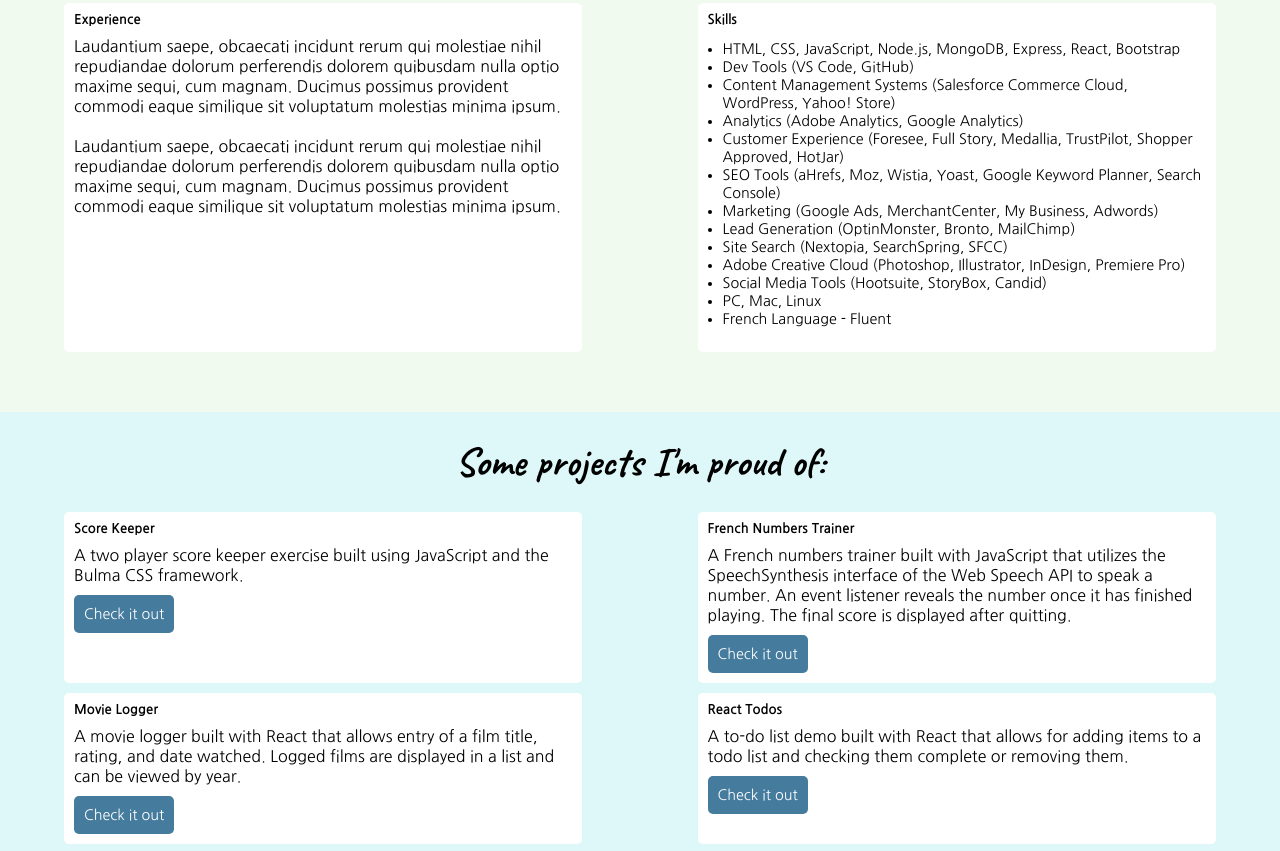
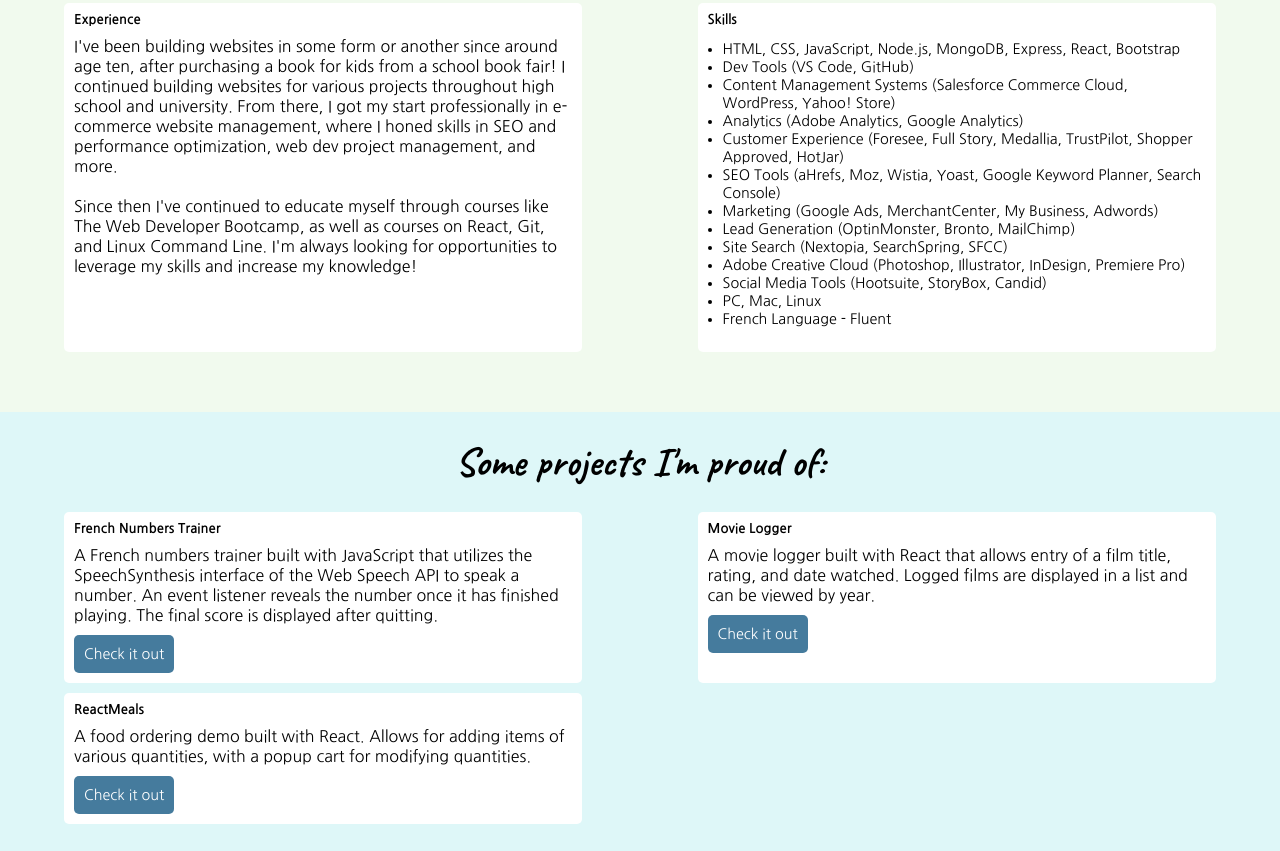
Before and after one commit to mcrrll-dev/portfolio, a plain HTML site: page index.html in a window 1280 px wide. Shown: the part 537-1388 px from the top of the page. Drawn offline with Linux system fonts and the light colour scheme; a script that the page names is missing.

Commit message:
update links and text

```diff
--- a/index.html
+++ b/index.html
@@ -28,8 +28,8 @@
                 <h3>Hi! I'm a Toronto-based developer.</h3>
                 <p>A well-rounded digital enthusiast with a website management background and a passion for web development. More than 8 years of experience in building/managing websites and web development project management.</p><p>This is a place to showcase various projects built on my web development journey.</p>
                 <div class="social-buttons">
-                    <a href="#" class="button" target="new">LinkedIn</a>
-                    <a href="#" class="button" target="new">GitHub</a>
+                    <a href="https://www.linkedin.com/in/carroll-m/" class="button" target="new">LinkedIn</a>
+                    <a href="https://github.com/mcrrll-dev" class="button" target="new">GitHub</a>
                 </div>
             </div>
         </section>
@@ -39,8 +39,8 @@
                 <div class="tile">
                     <div class="caption">
                         <h5>Experience</h5>
-                        <p>Laudantium saepe, obcaecati incidunt rerum qui molestiae nihil repudiandae dolorum perferendis dolorem quibusdam nulla optio maxime sequi, cum magnam. Ducimus possimus provident commodi eaque similique sit voluptatum molestias minima ipsum.</p>
-                        <p>Laudantium saepe, obcaecati incidunt rerum qui molestiae nihil repudiandae dolorum perferendis dolorem quibusdam nulla optio maxime sequi, cum magnam. Ducimus possimus provident commodi eaque similique sit voluptatum molestias minima ipsum.</p>
+                        <p>I've been building websites in some form or another since around age ten, after purchasing a book for kids from a school book fair! I continued building websites for various projects throughout high school and university. From there, I got my start professionally in e-commerce website management, where I honed skills in SEO and performance optimization, web dev project management, and more.</p>
+                        <p>Since then I've continued to educate myself through courses like The Web Developer Bootcamp, as well as courses on React, Git, and Linux Command Line. I'm always looking for opportunities to leverage my skills and increase my knowledge!</p>
                     </div>
                 </div>
                 <div class="tile">
@@ -70,44 +70,30 @@
             <div class="grid">
                 <div class="tile">
                     <div class="caption">
-                        <h5>Score Keeper</h5>
-                        <p>A two player score keeper exercise built using JavaScript and the Bulma CSS framework.</p>
-                        <a href="#" class="button" target="new">Check it out</a>
-                    </div>
-                </div>
-                <div class="tile">
-                    <div class="caption">
                         <h5>French Numbers Trainer</h5>
                         <p>A French numbers trainer built with JavaScript that utilizes the SpeechSynthesis interface of the Web Speech API to speak a number. An event listener reveals the number once it has finished playing. The final score is displayed after quitting.</p>
-                        <a href="#" class="button" target="new">Check it out</a>
+                        <a href="https://mcrrll-dev.github.io/numbers-trainer-demo/" class="button" target="new">Check it out</a>
                     </div>
                 </div>
                 <div class="tile">
                     <div class="caption">
                         <h5>Movie Logger</h5>
                         <p>A movie logger built with React that allows entry of a film title, rating, and date watched. Logged films are displayed in a list and can be viewed by year.</p>
-                        <a href="#" class="button">Check it out</a>
-                    </div>
-                </div>
-                <div class="tile">
-                    <div class="caption">
-                        <h5>React Todos</h5>
-                        <p>A to-do list demo built with React that allows for adding items to a todo list and checking them complete or removing them.</p>
-                        <a href="#" class="button">Check it out</a>
+                        <a href="https://mcrrll-dev.github.io/movie-logger-demo/" class="button" target="new">Check it out</a>
                     </div>
                 </div>
                 <div class="tile">
                     <div class="caption">
                         <h5>ReactMeals</h5>
                         <p>A food ordering demo built with React. Allows for adding items of various quantities, with a popup cart for modifying quantities.</p>
-                        <a href="#" class="button">Check it out</a>
+                        <a href="https://mcrrll-dev.github.io/react-restaurant-demo/" class="button" target="new">Check it out</a>
                     </div>
                 </div>
             </div>
         </section>
         <section id="contact" class="center-section">
             <h3>Like what you see?</h3>
-            <p>I'd love to hear from you! Send me an <a href="#">email</a>.</p>
+            <p>I'd love to hear from you! Send me an <a href="mailto:mcrrll.dev@gmail.com">email</a>.</p>
         </section>
     </main>
     <footer>
```
